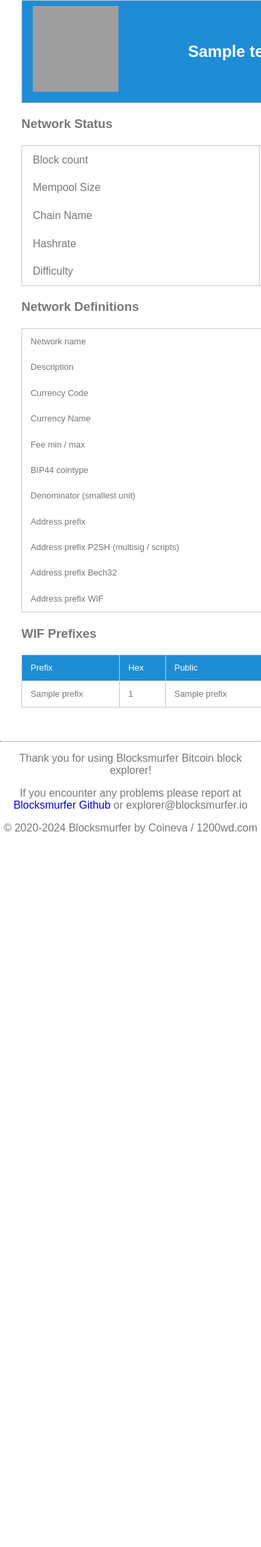
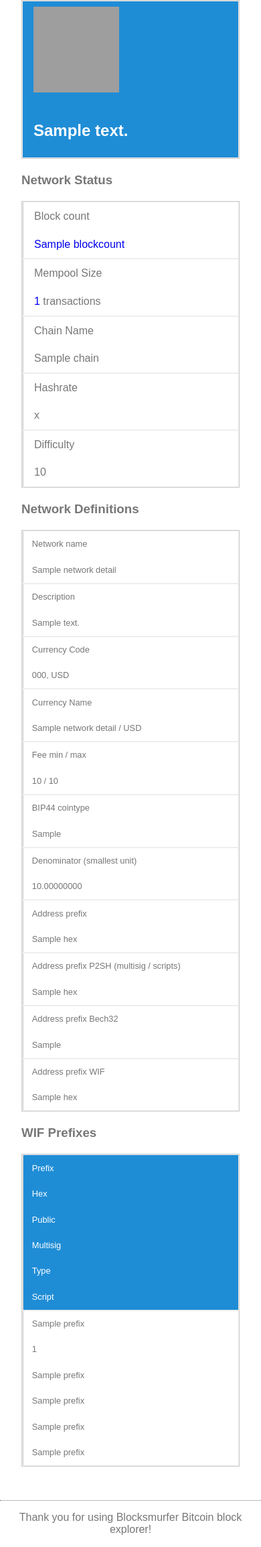
Before and after one commit to 1200wd/blocksmurfer, a Python web app: template blocksmurfer/templates/explorer/network.html in a window 390 px wide; the page is wider, and only the part inside the window is pictured. Shown: the part 163-2472 px from the top of that part at 67% size. Before the commit the page ends 1407 px from the top of that part, so only its background shows below. Run offline with Jinja, Linux system fonts and the light colour scheme; the template is opened without the code that fills it: most values are stand-ins (such as "Sample title", 1, 10 or a date in 2020); grey boxes are pictures that could not be loaded.

Commit message:
Move table styles to blocksmurfer css, fix small screens

```diff
--- a/blocksmurfer/static/blocksmurfer.css
+++ b/blocksmurfer/static/blocksmurfer.css
@@ -1,3 +1,34 @@
 .blocksmurfer-fa-link {
-    font-size: 90%; cursor: pointer; color: #0000EE;
+    font-size: 90%;
+    cursor: pointer;
+    color: #00E;
 }
+
+.blocksmurfer-table {
+    width: 1000px;
+}
+
+.blocksmurfer-table-sf {
+    width: 1000px;
+    font-size: 80%;
+}
+
+.blocksmurfer-td-value {
+    text-align: right;
+}
+
+@media screen and (max-width:1000px) {
+	table, thead, tbody, th, td, tr {
+		display: block;
+	}
+    tr { border: 1px solid #eee; }
+	td {
+		border: none;
+		border-bottom: 1px solid #eee;
+		position: relative;
+		padding-left: 50%;
+	}
+    .blocksmurfer-td-value {text-align: left;}
+    .blocksmurfer-table {width: 100%;}
+    .blocksmurfer-table-sf {width: 100%;}
+}
--- a/blocksmurfer/templates/explorer/address.html
+++ b/blocksmurfer/templates/explorer/address.html
@@ -2,7 +2,7 @@
 
 {% block app_content %}
     <h2>{{ _('Details') }}</h2>
-    <table style="width: 800px;">
+    <table style="width: 1000px;">
     <tr>
         <td>
             <table class="pure-table" style="width: 550px;">
@@ -77,7 +77,7 @@
     </tr>
     </table>
     <p></p>
-    <table class="pure-table" style="width: 800px; font-size: 80%;">
+    <table class="pure-table blocksmurfer-table-sf">
         <thead>
             <tr>
                 <td colspan="5">{{ _('Locking Script') }}</td>
--- a/blocksmurfer/templates/explorer/block.html
+++ b/blocksmurfer/templates/explorer/block.html
@@ -2,7 +2,7 @@
 
 {% block app_content %}
     <h2>{{ _('Details') }}</h2>
-    <table class="pure-table" style="width: 800px; font-size: 80%">
+    <table class="pure-table blocksmurfer-table-sf">
     <tr>
         <td>Hash</td>
         <td>{{ block.block_hash.hex() }}</td>
--- a/blocksmurfer/templates/explorer/blocks.html
+++ b/blocksmurfer/templates/explorer/blocks.html
@@ -9,7 +9,7 @@
         Also check out the <a href="{{ url_for('main.blocks', network=network) }}">latest blocks</a>.
     {% endif %}
     Click on the block hash for more details about a block and its transactions.</p>
-    <table class="pure-table" style="width: 800px; font-size: 80%">
+    <table class="pure-table blocksmurfer-table-sf">
     <thead>
         <tr>
             <td>Date</td>
--- a/blocksmurfer/templates/explorer/key.html
+++ b/blocksmurfer/templates/explorer/key.html
@@ -2,7 +2,7 @@
 
 {% block app_content %}
     <h2>{{ _('Details') }}</h2>
-    <table class="pure-table" style="width: 800px;">
+    <table class="pure-table blocksmurfer-table">
         <tr>
             <td>QR</td>
             <td>
--- a/blocksmurfer/templates/explorer/network.html
+++ b/blocksmurfer/templates/explorer/network.html
@@ -1,8 +1,8 @@
 {% extends "base.html" %}
 
 {% block app_content %}
-{#    <table style="border: 0; width: 100%">#}
-    <table class="pure-table" style="width: 800px;">
+
+    <table class="pure-table blocksmurfer-table">
     <thead>
         <tr>
             <td style="width: 200px; border-left: 0;">
@@ -16,7 +16,7 @@
     </table>
 
     <h3>{{ _('Network Status') }}</h3>
-    <table class="pure-table" style="width: 800px;">
+    <table class="pure-table blocksmurfer-table">
         <tr>
             <td>Block count</td>
             <td>
@@ -53,7 +53,7 @@
     </table>
 
     <h3>{{ _('Network Definitions') }}</h3>
-    <table class="pure-table" style="width: 800px; font-size: 80%;">
+    <table class="pure-table blocksmurfer-table-sf">
         <tr>
             <td>Network name</td>
             <td>{{ network_details.name }}</td>
@@ -102,7 +102,7 @@
     </table>
 
     <h3>{{ _('WIF Prefixes') }}</h3>
-    <table class="pure-table" style="width: 800px; font-size: 80%;">
+    <table class="pure-table blocksmurfer-table-sf">
         <thead>
             <tr>
                 <td>Prefix</td>
--- a/blocksmurfer/templates/explorer/script_decomposed.html
+++ b/blocksmurfer/templates/explorer/script_decomposed.html
@@ -1,7 +1,7 @@
 {% extends "base.html" %}
 
 {% block app_content %}
-    <table class="pure-table" style="width: 800px; font-size: 80%;">
+    <table class="pure-table blocksmurfer-table-sf">
         <tr>
             <td>Script Type</td>
             <td>{{ script.script_types|join(', ') }}</td>
--- a/blocksmurfer/templates/explorer/sighash_flag.html
+++ b/blocksmurfer/templates/explorer/sighash_flag.html
@@ -7,7 +7,7 @@
         Default and most common is the SIGHASH_ALL flag which signs the full transaction. But a signature can also sign
         only inputs or only a specific input or output.
     </p>
-    <table class="pure-table" style="width: 800px;">
+    <table class="pure-table blocksmurfer-table">
         <tr>
             <td>Flag</td>
             <td style="word-break: break-all;">SIGHASH_{{ flag_name }}</td>
--- a/blocksmurfer/templates/explorer/signature.html
+++ b/blocksmurfer/templates/explorer/signature.html
@@ -2,7 +2,7 @@
 
 {% block app_content %}
     <h2>{{ _('Details') }}</h2>
-    <table class="pure-table" style="width: 800px;">
+    <table class="pure-table blocksmurfer-table">
         <tr>
             <td>Signature HEX</td>
             <td style="word-break: break-all;">
--- a/blocksmurfer/templates/explorer/transaction.html
+++ b/blocksmurfer/templates/explorer/transaction.html
@@ -2,7 +2,7 @@
 
 {% block app_content %}
     <h2>{{ _('Details') }}</h2>
-    <table class="pure-table" style="width: 800px;">
+    <table class="pure-table blocksmurfer-table">
         <tr>
             <td>ID</td>
             <td>
@@ -125,7 +125,7 @@
         {% endif %}
     </table>
     <p></p>
-    <table class="pure-table" style="width: 800px; font-size: 80%;">
+    <table class="pure-table blocksmurfer-table-sf">
         <thead>
             <tr>
                 <td colspan="5">{{ _('Inputs') }}</td>
@@ -166,7 +166,7 @@
         </tbody>
     </table>
     <p></p>
-    <table class="pure-table" style="width: 800px; font-size: 80%;">
+    <table class="pure-table blocksmurfer-table-sf">
         <thead>
             <tr>
                 <td colspan="5">{{ _('Outputs') }}</td>
--- a/blocksmurfer/templates/explorer/transaction_input.html
+++ b/blocksmurfer/templates/explorer/transaction_input.html
@@ -2,7 +2,7 @@
 
 {% block app_content %}
     <h2>{{ _('Details') }}</h2>
-    <table class="pure-table" style="width: 800px; font-size: 80%;">
+    <table class="pure-table blocksmurfer-table-sf">
         <tr>
             <td style="width: 110px;">TXID</td>
             <td>
--- a/blocksmurfer/templates/explorer/transaction_output.html
+++ b/blocksmurfer/templates/explorer/transaction_output.html
@@ -2,7 +2,7 @@
 
 {% block app_content %}
     <h2>{{ _('Details') }}</h2>
-    <table class="pure-table" style="width: 800px; font-size: 80%;">
+    <table class="pure-table blocksmurfer-table-sf">
         <tr>
             <td style="width:110px">TXID</td>
             <td>
@@ -56,8 +56,10 @@
             </td>
         </tr>
     </table>
+
     <p></p>
-    <table class="pure-table" style="width: 800px; font-size: 80%;">
+
+    <table class="pure-table blocksmurfer-table-sf">
         <thead>
             <tr>
                 <td colspan="5">{{ _('Locking Script') }}</td>
```
Also changed, not shown: blocksmurfer/templates/explorer/_transaction_item.html (+7 -7 lines).
